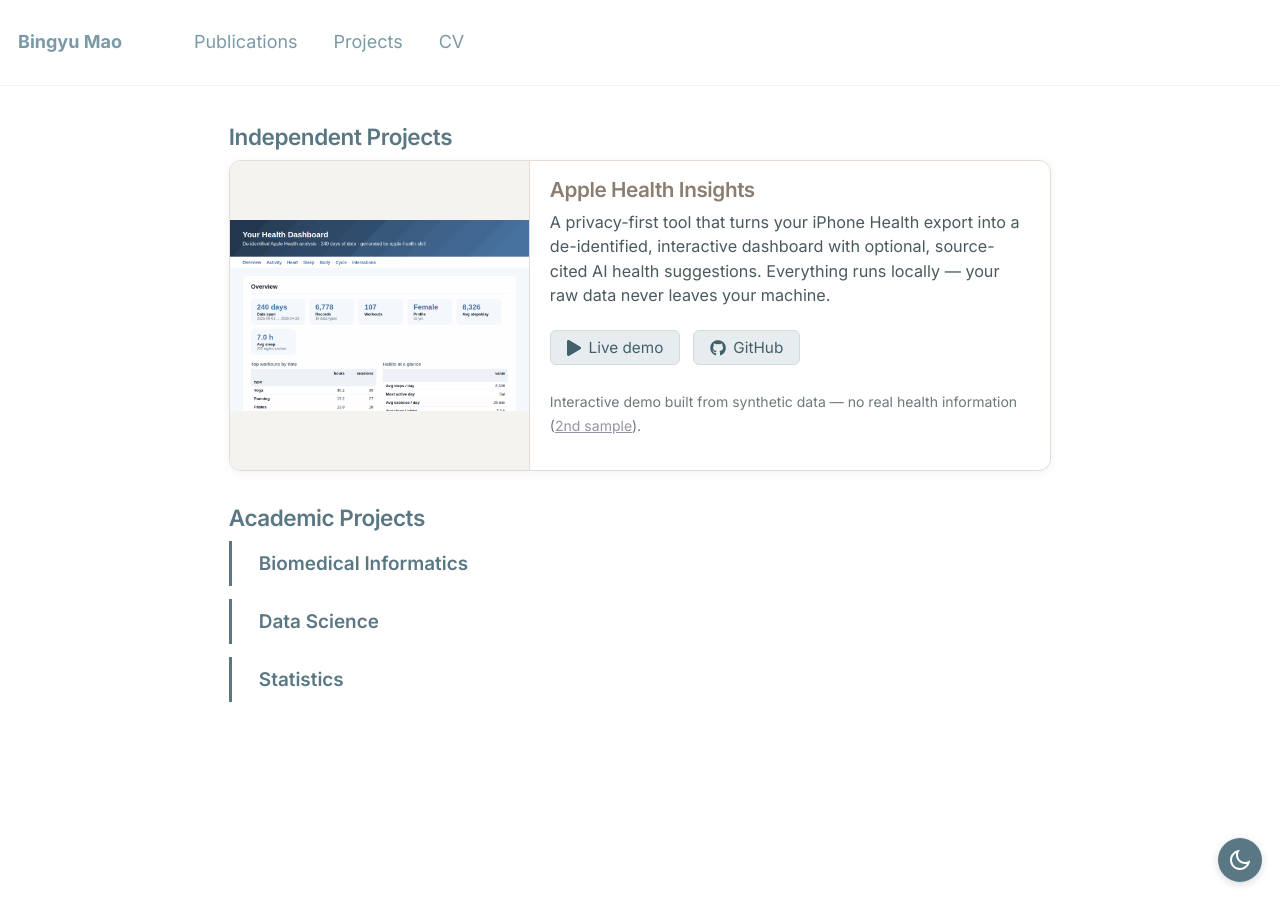
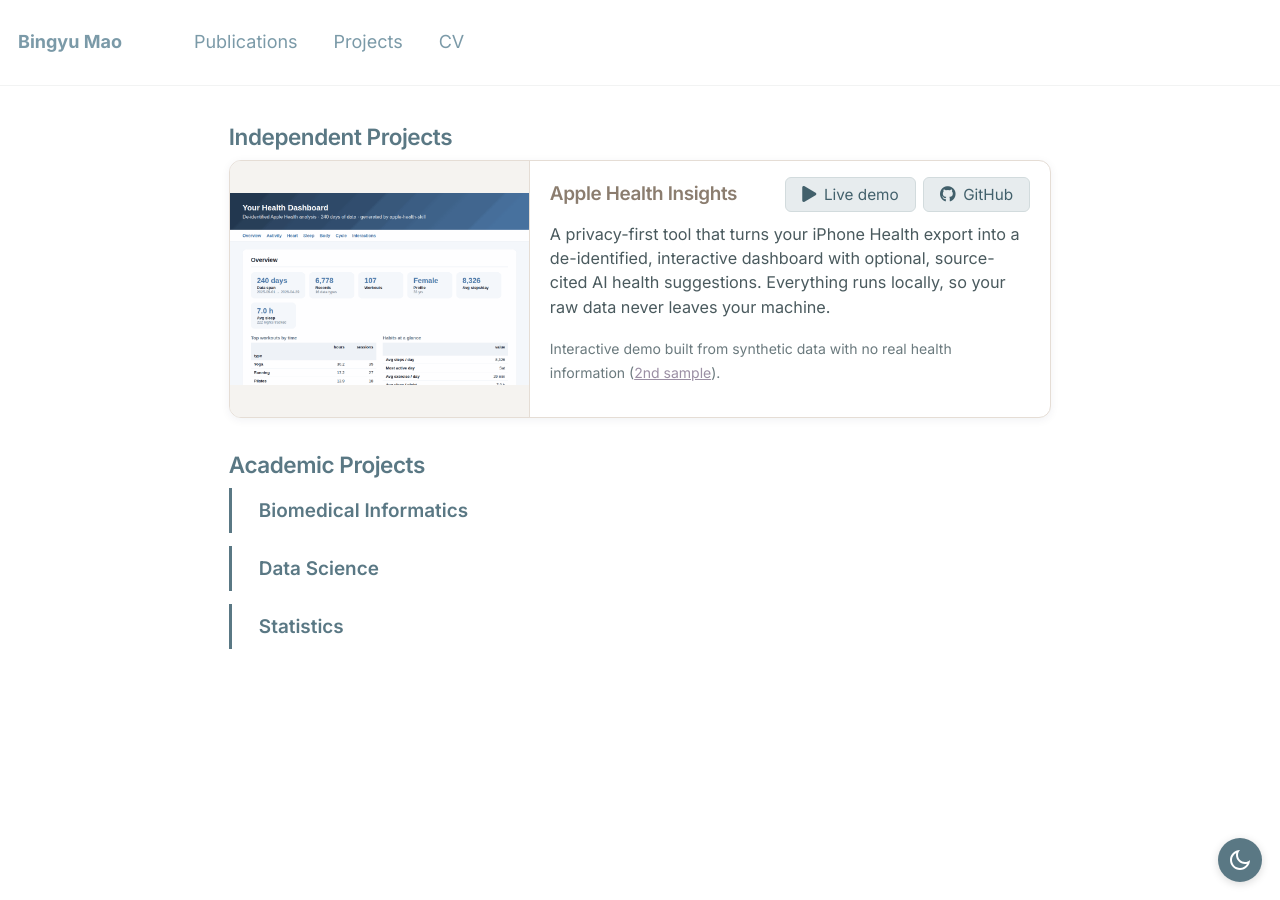
Before and after one commit to BingyuMao/BingyuMao.github.io, a Jekyll site: the page built from _pages/projects.md, in a window 1280 px wide. Built offline with Jekyll 4.4.1, drawn with Linux system fonts in a browser that asks for light colours.

Commit message:
Tighten AHI card layout and add space above first collapsed section
- Card: move the Live demo / GitHub buttons onto the title row (title
  left, buttons right) to reclaim vertical space; shrink the title to
  1.05em (matching the collapsible section headings); remove the em
  dashes from the description and note
- Publications: add a section-sized gap above the first collapsed section
  ("Co-authored Publications") so it doesn't sit tight under In Progress

Co-Authored-By: Claude Opus 4.8 (1M context) <noreply@anthropic.com>

```diff
--- a/_pages/projects.md
+++ b/_pages/projects.md
@@ -15,16 +15,18 @@ redirect_from:
     <img src="/images/apple-health-insights.gif" alt="Apple Health Insights — scrolling through the interactive dashboard" loading="lazy">
   </a>
   <div class="project-card__body">
-    <h3 class="project-card__title">Apple Health Insights</h3>
+    <div class="project-card__head">
+      <h3 class="project-card__title">Apple Health Insights</h3>
+      <span class="project-card__actions">
+        <a class="link-btn link-btn--accent" href="/files/apple-health-demo-female.html" target="_blank" rel="noopener"><i class="fas fa-play"></i> Live demo</a>
+        <a class="link-btn" href="https://github.com/BingyuMao/apple-health-insights" target="_blank" rel="noopener"><i class="fab fa-github"></i> GitHub</a>
+      </span>
+    </div>
     <p class="project-card__desc">
-      A privacy-first tool that turns your iPhone Health export into a de-identified, interactive dashboard with optional, source-cited AI health suggestions. Everything runs locally — your raw data never leaves your machine.
-    </p>
-    <p class="project-card__actions">
-      <a class="link-btn link-btn--accent" href="/files/apple-health-demo-female.html" target="_blank" rel="noopener"><i class="fas fa-play"></i> Live demo</a>
-      <a class="link-btn" href="https://github.com/BingyuMao/apple-health-insights" target="_blank" rel="noopener"><i class="fab fa-github"></i> GitHub</a>
+      A privacy-first tool that turns your iPhone Health export into a de-identified, interactive dashboard with optional, source-cited AI health suggestions. Everything runs locally, so your raw data never leaves your machine.
     </p>
     <p class="project-card__note">
-      Interactive demo built from synthetic data — no real health information (<a href="/files/apple-health-demo-male.html" target="_blank" rel="noopener">2nd sample</a>).
+      Interactive demo built from synthetic data with no real health information (<a href="/files/apple-health-demo-male.html" target="_blank" rel="noopener">2nd sample</a>).
     </p>
   </div>
 </div>
--- a/_sass/_custom.scss
+++ b/_sass/_custom.scss
@@ -95,24 +95,41 @@ summary::before {
     padding: 16px 20px;
   }
 
+  /* Title on the left, action buttons on the right of the same row */
+  &__head {
+    display: flex;
+    align-items: center;
+    justify-content: space-between;
+    flex-wrap: wrap;
+    gap: 0.5em 1em;
+    margin-bottom: 0.55em;
+  }
+
   &__title {
-    margin: 0 0 0.3em;
-    font-size: 1.15em;
+    margin: 0;
+    font-size: 1.05em;
   }
 
   &__desc {
-    margin: 0 0 0.8em;
+    margin: 0 0 0.6em;
     color: var(--text-color) !important;
     font-size: 0.9em;
     line-height: 1.5;
   }
 
   &__actions {
+    display: flex;
+    flex-wrap: wrap;
+    gap: 0.4em;
     margin: 0;
+
+    .link-btn {
+      margin: 0;
+    }
   }
 
   &__note {
-    margin: 0.55em 0 0;
+    margin: 0;
     color: var(--text-muted) !important;
     font-size: 0.78em;
   }
@@ -150,6 +167,12 @@ details {
 details > summary {
   margin: 0;
   padding: 0.35em 0;
+}
+
+/* More breathing room above the first collapsed section (where it follows a
+   normal paragraph, e.g. "Co-authored Publications" under "In Progress") */
+p + details.pub {
+  margin-top: 1.4em;
 }
 
 /* ----------------------------------------------------------------------------
```
